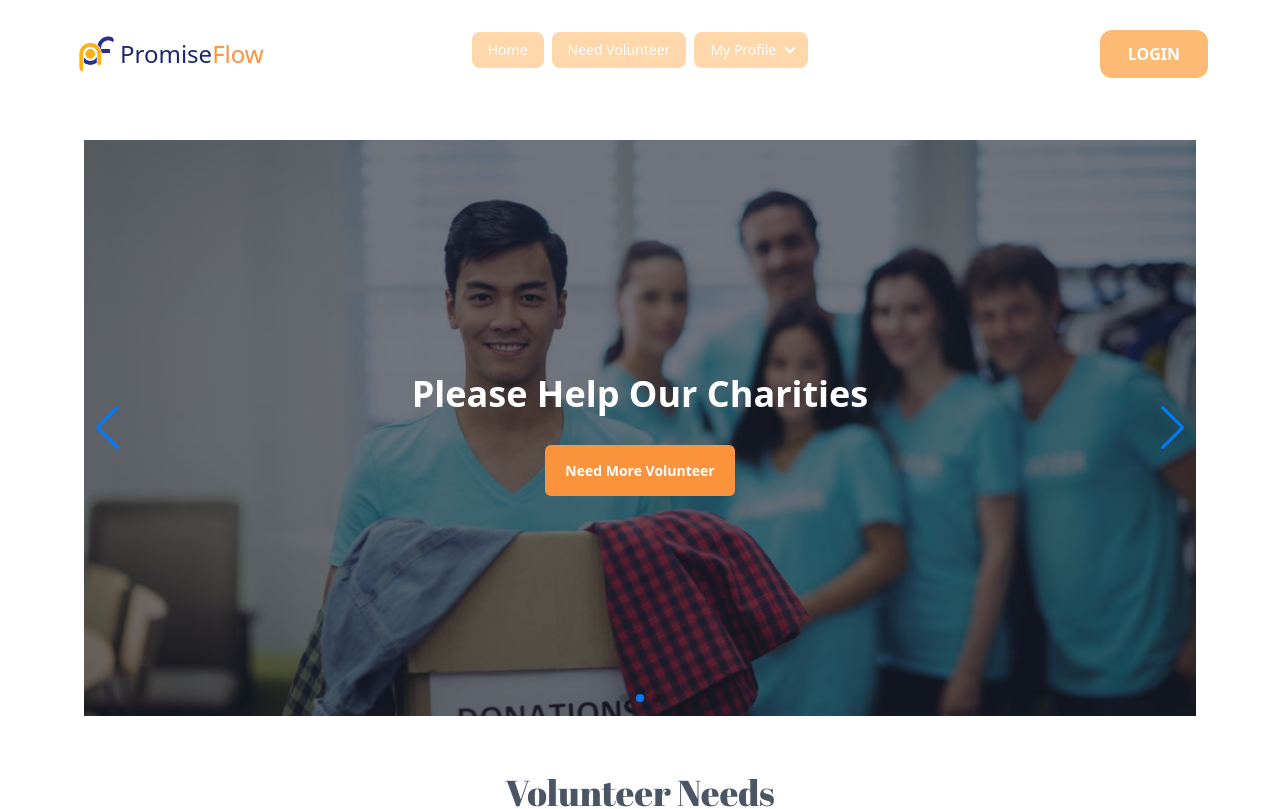
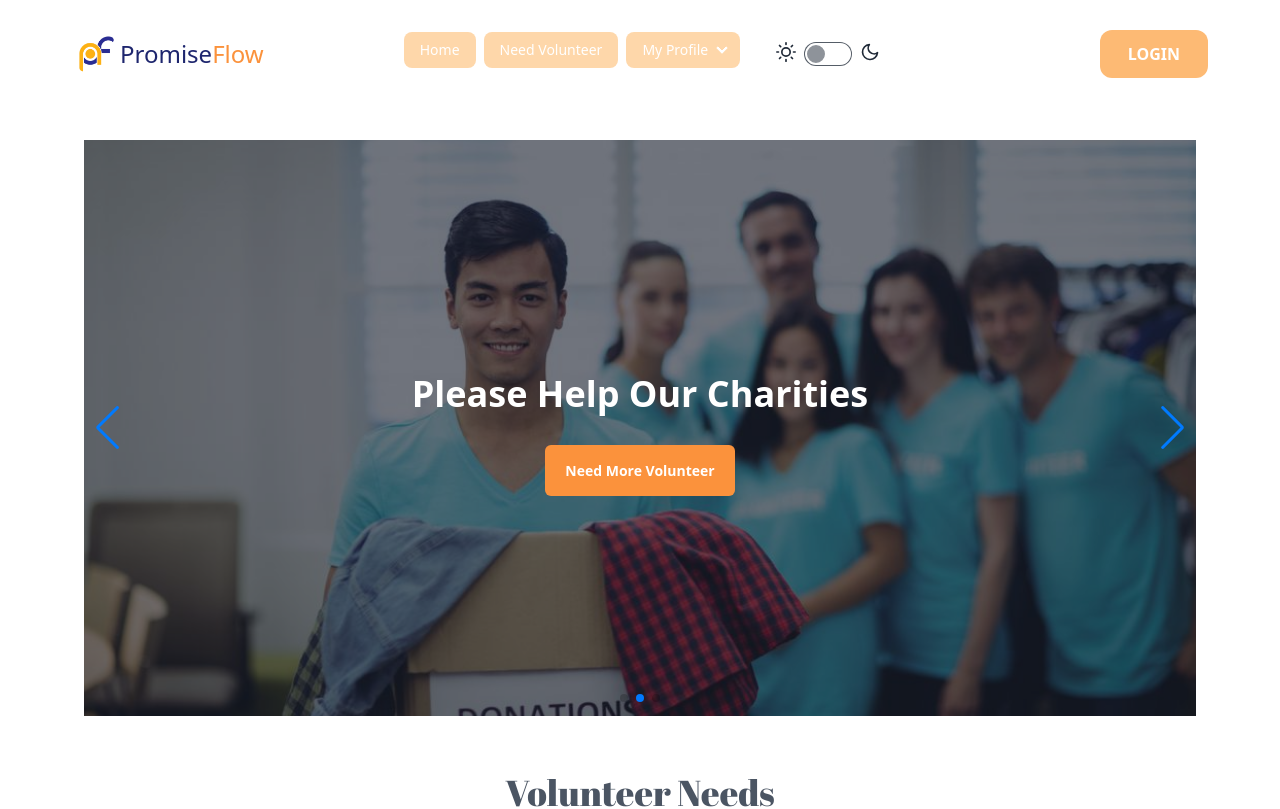
Before and after one commit to Yasmin17-23/promiseFlow-client, a React (Vite) app: page / in a window 1280 px wide. Shown: the top 809 px of the page. Built offline with nearby package versions, Linux system fonts and the light colour scheme; no server answers.

Commit message:
implement dark and light theme on navbar

```diff
--- a/src/components/Navbar/Navbar.jsx
+++ b/src/components/Navbar/Navbar.jsx
@@ -1,7 +1,7 @@
 import { Link } from "react-router-dom";
 import logo from "../../assets/images/logo.png";
 import useAuth from "../../Hooks/useAuth";
-import { useState } from "react";
+import { useEffect, useState } from "react";
 import { AiOutlineMenu } from "react-icons/ai";
 import { AiOutlineClose } from "react-icons/ai";
 import { RiArrowDropDownLine } from "react-icons/ri";
@@ -9,8 +9,24 @@
 
 
 const Navbar = () => {
+    const [theme, setTheme] = useState('light');
     const [open, setOpen] = useState(false);
     const { user, logOut } = useAuth();
+
+    useEffect(() => {
+        localStorage.setItem('theme', theme)
+        const localTheme = localStorage.getItem('theme')
+        document.querySelector('html').setAttribute('data-theme', localTheme)
+    }, [theme])
+
+    const handleThemeToggle = e => {
+        if(e.target.checked) {
+            setTheme('dark');
+        }
+        else {
+            setTheme('light');
+        }
+    }
 
 
     const navItems = <>
@@ -23,7 +39,7 @@
     const dropItems = <>
         <li className=""><Link to="/add-volunteer-post" className="bg-orange-200
         hover:bg-orange-900 text-white hover:text-white mb-2 ">
-        Add Volunteer Post</Link></li>
+            Add Volunteer Post</Link></li>
         <li><Link to="/manage-my-post" className="bg-orange-200
          hover:bg-orange-900 text-white hover:text-white ">Manage My Post</Link></li>
     </>
@@ -49,7 +65,7 @@
                                 <summary className="bg-orange-200 hover:bg-orange-900
                               text-white hover:text-white z-10">My Profile</summary>
                                 <ul className={``}>
-                                   {dropItems}
+                                    {dropItems}
                                 </ul>
                             </details>
                         </li>
@@ -69,13 +85,47 @@
                             <summary className="bg-orange-200 hover:bg-orange-900
                               text-white hover:text-white">My Profile</summary>
                             <ul className="z-10">
-                              {dropItems}
+                                {dropItems}
                             </ul>
                         </details>
                     </li>
                 </ul>
             </div>
+            <div className="lg:ml-8">
+                <label className="flex cursor-pointer gap-2">
+                    <svg
+                        xmlns="http://www.w3.org/2000/svg"
+                        width="20"
+                        height="20"
+                        viewBox="0 0 24 24"
+                        fill="none"
+                        stroke="currentColor"
+                        strokeWidth="2"
+                        strokeLinecap="round"
+                        strokeLinejoin="round">
+                        <circle cx="12" cy="12" r="5" />
+                        <path
+                            d="M12 1v2M12 21v2M4.2 4.2l1.4 1.4M18.4 18.4l1.4 1.4M1 12h2M21 12h2M4.2 19.8l1.4-1.4M18.4 5.6l1.4-1.4" />
+                    </svg>
+                    <input type="checkbox"
+                    onChange={handleThemeToggle}
+                    value="synthwave" className="toggle theme-controller" />
+                    <svg
+                        xmlns="http://www.w3.org/2000/svg"
+                        width="20"
+                        height="20"
+                        viewBox="0 0 24 24"
+                        fill="none"
+                        stroke="currentColor"
+                        strokeWidth="2"
+                        strokeLinecap="round"
+                        strokeLinejoin="round">
+                        <path d="M21 12.79A9 9 0 1 1 11.21 3 7 7 0 0 0 21 12.79z"></path>
+                    </svg>
+                </label>
+            </div>
             <div className="navbar-end ">
+
                 {
                     user &&
                     <div className="dropdown dropdown-end flex">
--- a/tailwind.config.js
+++ b/tailwind.config.js
@@ -12,4 +12,7 @@
     },
   },
   plugins: [require('daisyui')],
+  daisyui: {
+     themes: ["light", "dark"],
+  },
 }
```
